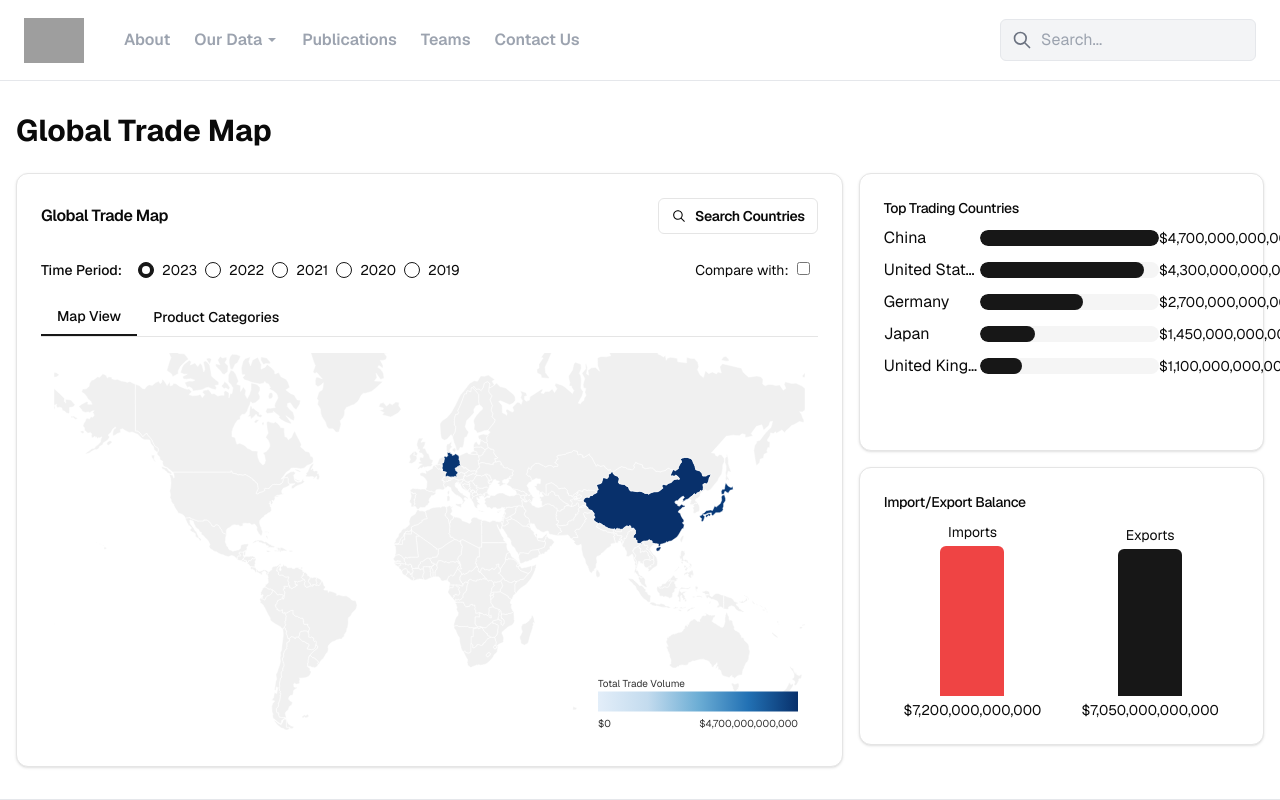
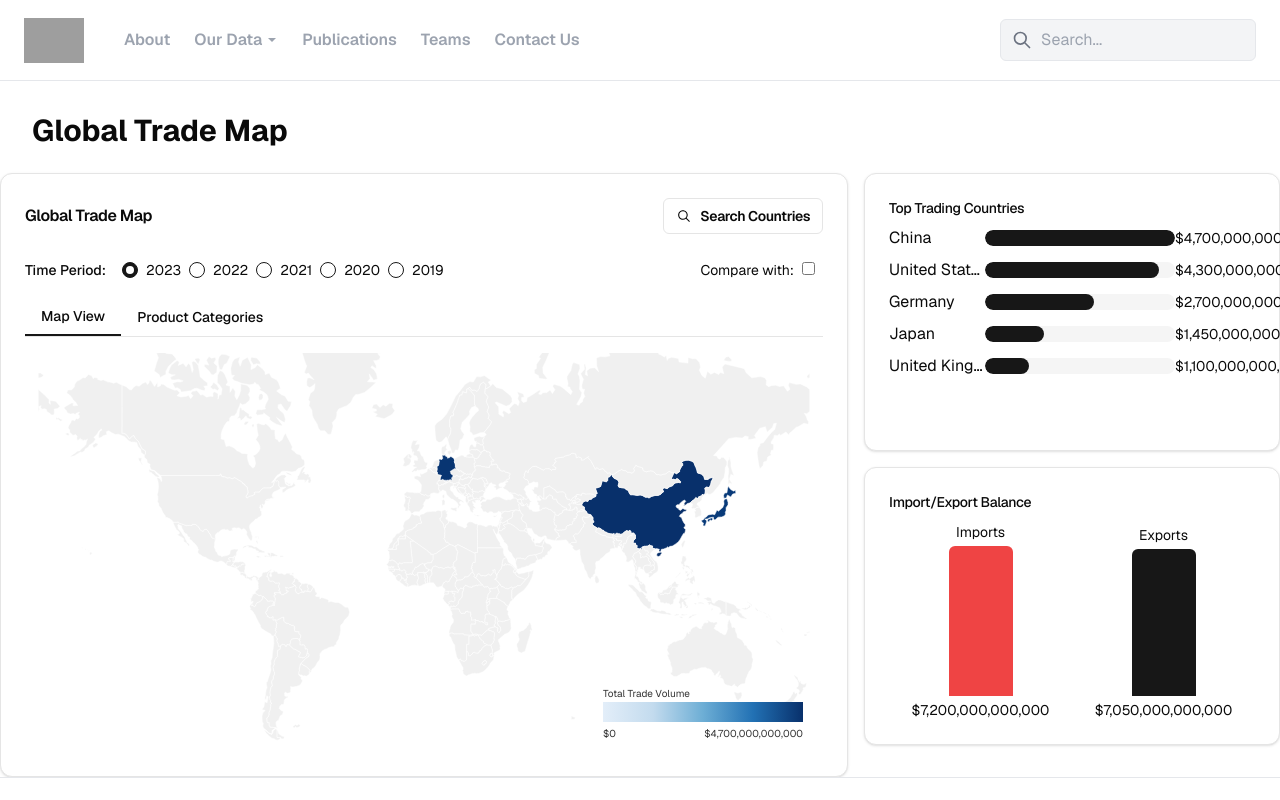
Before and after one commit to Masozee/fcdo, a Next.js app: page /db-map in a window 1280 px wide. Shown: the top 800 px of the page. Built offline with nearby package versions, Linux system fonts and the light colour scheme; grey boxes are pictures that could not be loaded.

Commit message:
Restore full-width layout for db-map page

```diff
--- a/src/app/db-map/page.tsx
+++ b/src/app/db-map/page.tsx
@@ -4,8 +4,8 @@ import { D3TradeMap } from "@/components/D3TradeMap"
 
 export default function DBMapPage() {
   return (
-    <div className="container mx-auto py-8">
-      <h1 className="text-3xl font-bold mb-6">Global Trade Map</h1>
+    <div className="w-full h-full">
+      <h1 className="text-3xl font-bold mb-6 px-8 pt-8">Global Trade Map</h1>
       <D3TradeMap />
     </div>
   )
```
